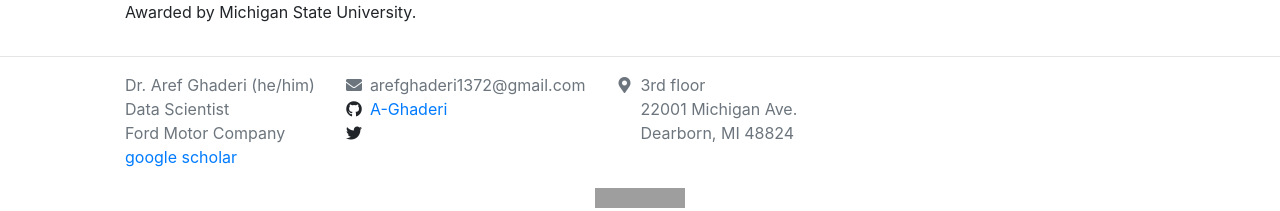
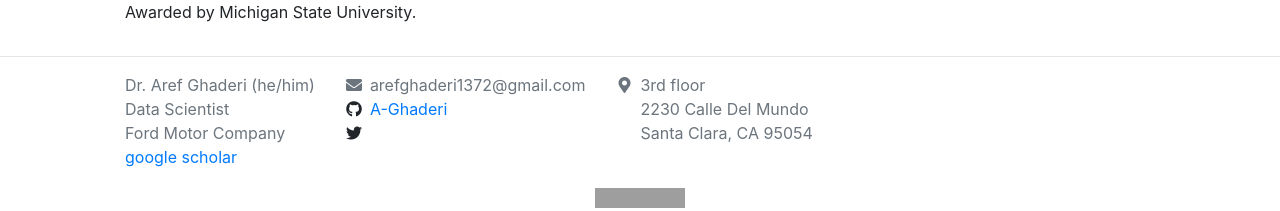
Before and after one commit to A-Ghaderi/Webpage, a Jekyll site: the page built from _pages/cv.md, in a window 1280 px wide and 900 px high, scrolled down 2695 px. Shown: the part 667-878 px from the top of the window. Built offline with Jekyll 4.4.1, drawn with Linux system fonts in a browser that asks for light colours; nearby versions of some CDN libraries; grey boxes are pictures that could not be loaded.

Commit message:
Update contact.yml

```diff
--- a/_data/contact.yml
+++ b/_data/contact.yml
@@ -10,5 +10,5 @@ email:
 
 address: |
     3rd floor  <br/>
-    22001 Michigan Ave. <br/>
-    Dearborn, MI 48824
+    2230 Calle Del Mundo <br/>
+    Santa Clara, CA 95054
```
